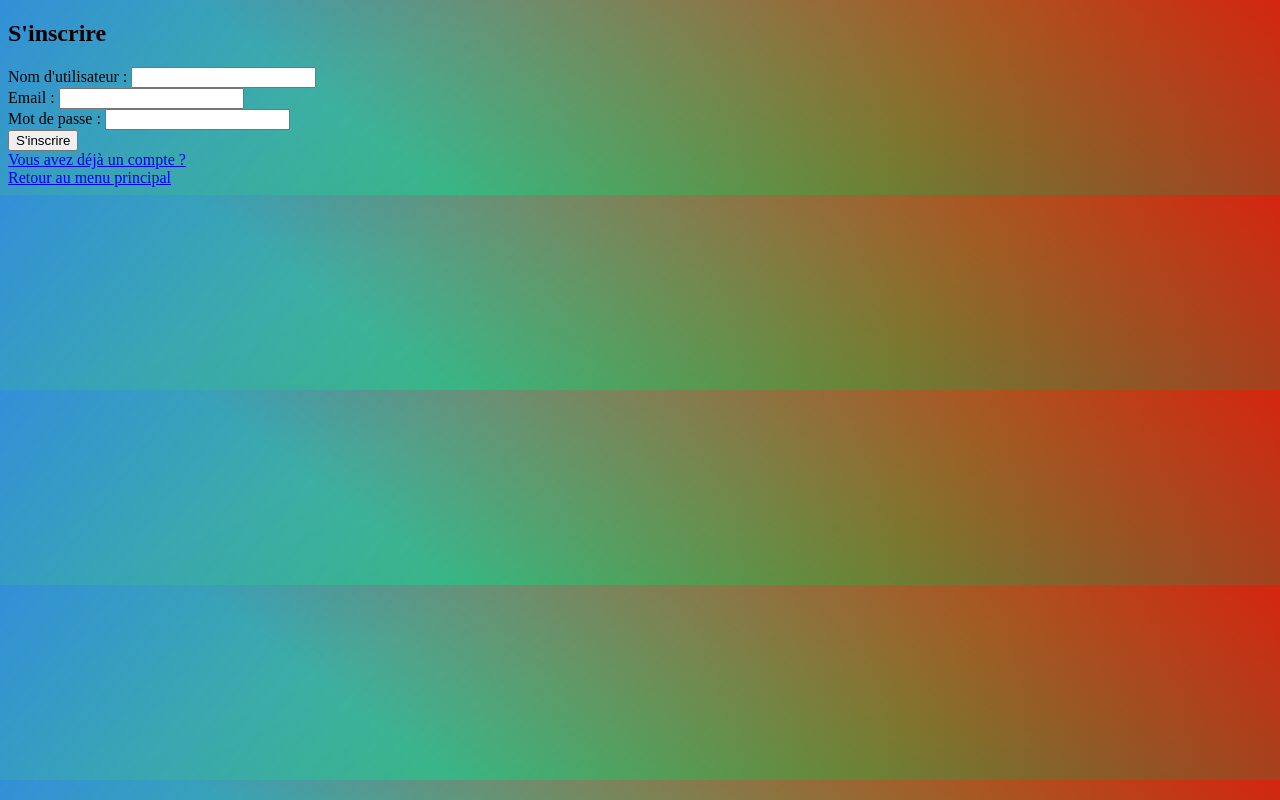
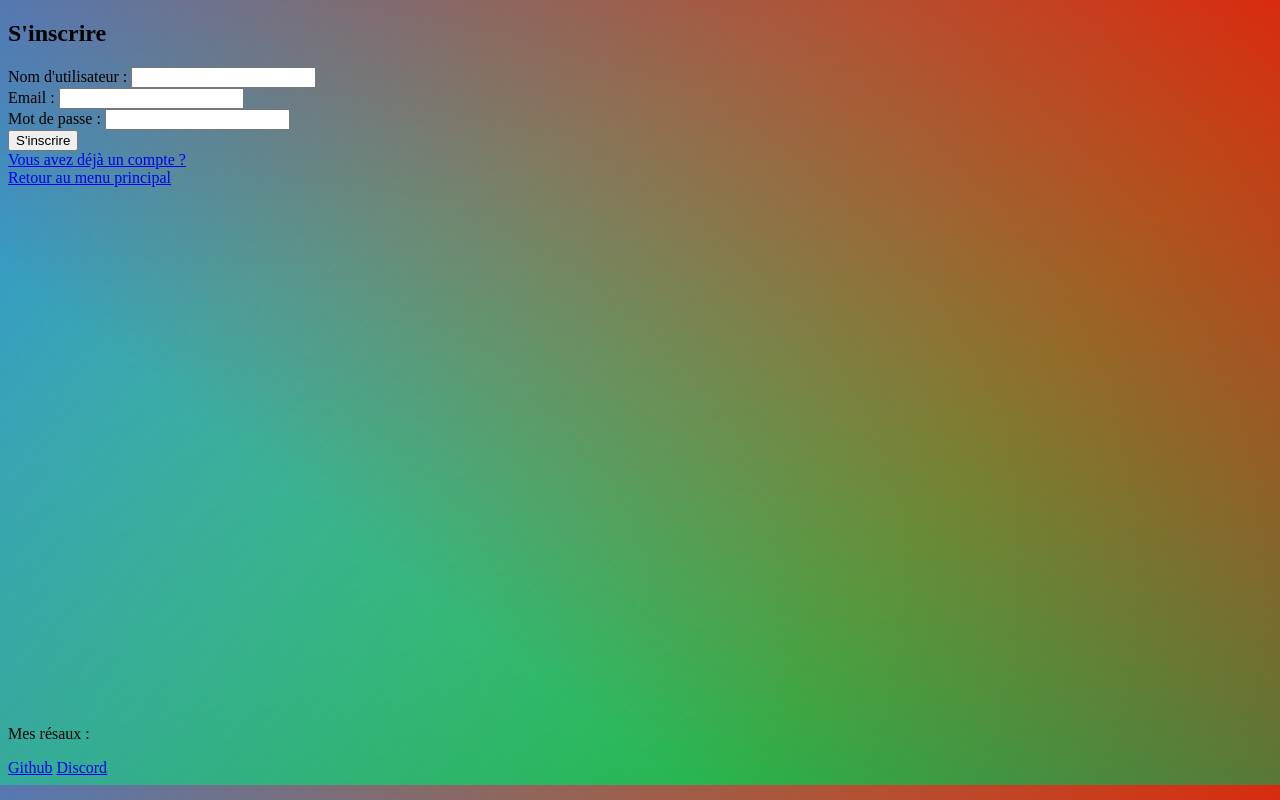
Before and after one commit to BRICSO1/top_tennis, a PHP site: page /register.php in a window 1280 px wide. Run offline with PHP 8.4, Linux system fonts and the light colour scheme; data that the repository does not hold is empty.

Commit message:
mise en page

```diff
--- a/ad_player_user.php
+++ b/ad_player_user.php
@@ -25,5 +25,9 @@
         <input type="submit" value="Ajouter le joueur">
     </form>
     <a href="./top.php">Retour au menu principal</a>
+    <br><br><br><br><br><br><br><br><br><br><br><br><br><br><br><br><br><br><br><br><br><br><br><br><br><br>
+    <footer>
+        <p>Mes résaux :</p><a href="https://github.com/BRICSO1">Github</a>  <a href="https://discord.com/channels/1207714141889106051/1207714142337761363">Discord</a>
+</footer>
 </body>
 </html>
--- a/login.php
+++ b/login.php
@@ -19,5 +19,9 @@
     </form>
     <a href="./register.php">Vous n'avez pas de compte ? Créez en un ici !</a><br>
     <a href="./top.php">Retour au menu principal</a>
+    <br><br><br><br><br><br><br><br><br><br><br><br><br><br><br><br><br><br><br><br><br><br><br><br><br><br><br><br><br><br><br>
+    <footer>
+        <p>Mes résaux :</p><a href="https://github.com/BRICSO1">Github</a>  <a href="https://discord.com/channels/1207714141889106051/1207714142337761363">Discord</a>
+</footer>
 </body>
 </html>
--- a/register.php
+++ b/register.php
@@ -41,5 +41,9 @@ if ($_SERVER['REQUEST_METHOD'] === 'POST') {
 </form>
 <a href="./login.php">Vous avez déjà un compte ? </a><br>
 <a href="./top.php">Retour au menu principal</a>
+<br><br><br><br><br><br><br><br><br><br><br><br><br><br><br><br><br><br><br><br><br><br><br><br><br><br><br><br><br><br>
+<footer>
+        <p>Mes résaux :</p><a href="https://github.com/BRICSO1">Github</a>  <a href="https://discord.com/channels/1207714141889106051/1207714142337761363">Discord</a>
+</footer>
 </body>
 </html>
--- a/top.php
+++ b/top.php
@@ -63,7 +63,8 @@ include("connexion.php");
 
     <!-- <h4>Bienvenue, <?php echo htmlspecialchars($user['username']); ?> !</h4>
     <p>Email : <?php echo htmlspecialchars($user['email']); ?></p> -->
-<footer>
+<br><br><br><br><br><br><br><br><br>
+    <footer>
         <p>Mes résaux :</p><a href="https://github.com/BRICSO1">Github</a>  <a href="https://discord.com/channels/1207714141889106051/1207714142337761363">Discord</a>
 </footer>
 </body>
```
